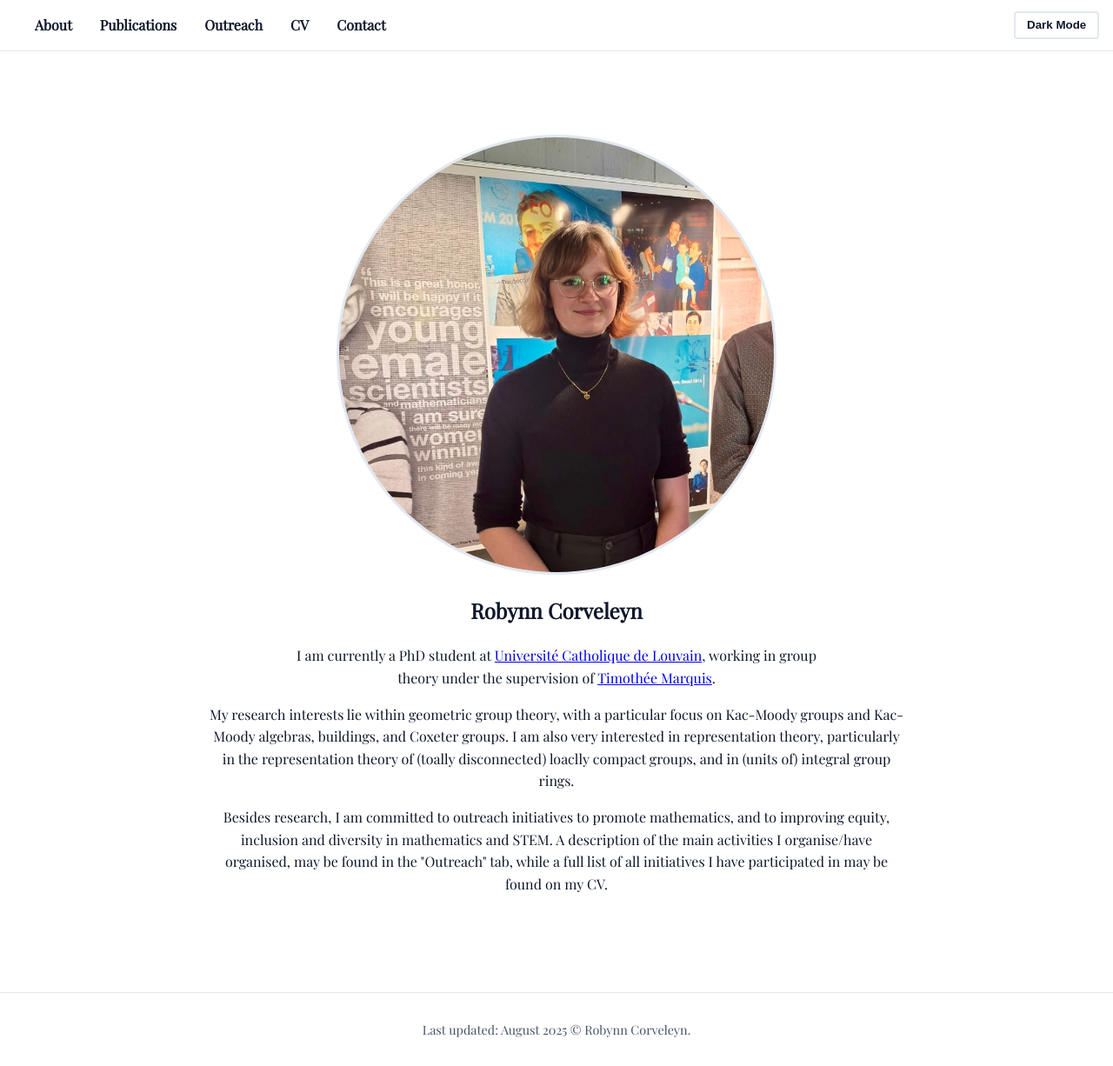
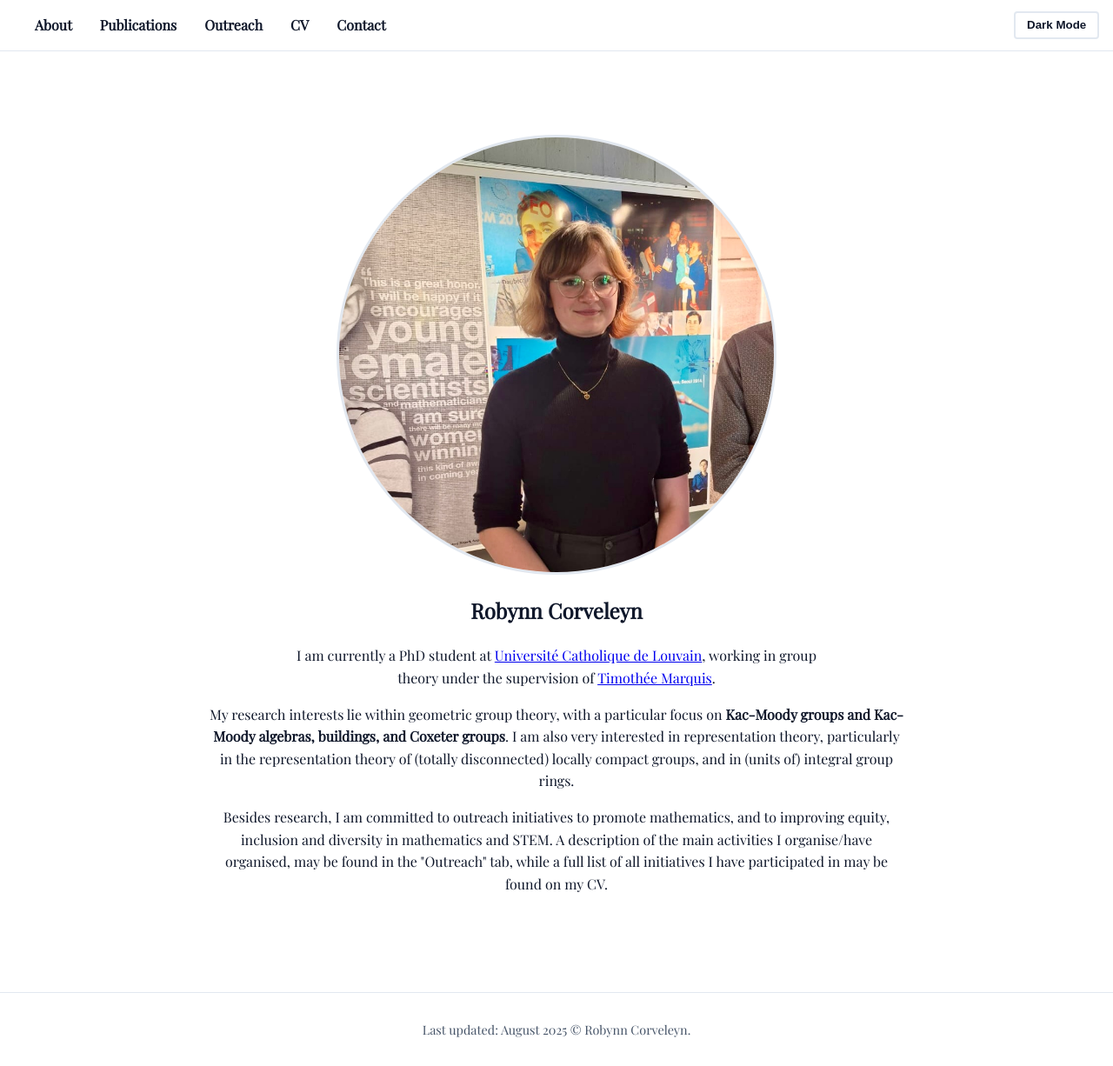
Before and after one commit to robynn-corveleyn/robynn-corveleyn.github.io, a Jekyll site: the page built from index.html, in a window 1280 px wide. Shown: the whole page at 87% size. Built offline with Jekyll 4.4.1, drawn with Linux system fonts in a browser that asks for light colours.

Commit message:
Update index.html

```diff
--- a/index.html
+++ b/index.html
@@ -12,7 +12,7 @@ title: Home
         <a href="https://perso.uclouvain.be/timothee.marquis/intro.htm" target="_blank" rel="noopener">Timothée Marquis</a>.
       </p>
       <p style="max-width:800px; margin:1rem auto;">
-        My research interests lie within geometric group theory, with a particular focus on Kac-Moody groups and Kac-Moody algebras, buildings, and Coxeter groups. I am also very interested in representation theory, particularly in the representation theory of (toally disconnected) loaclly compact groups, and in (units of) integral group rings.
+        My research interests lie within geometric group theory, with a particular focus on <b> Kac-Moody groups and Kac-Moody algebras, buildings, and Coxeter groups</b>. I am also very interested in representation theory, particularly in the representation theory of (totally disconnected) locally compact groups, and in (units of) integral group rings.
       </p>
       <p style="max-width:800px; margin:1rem auto;">
         Besides research, I am committed to outreach initiatives to promote mathematics, and to improving equity, inclusion and diversity in mathematics and STEM. A description of the main activities I organise/have organised, may be found in the "Outreach" tab, while a full list of all initiatives I have participated in may be found on my CV.
```
